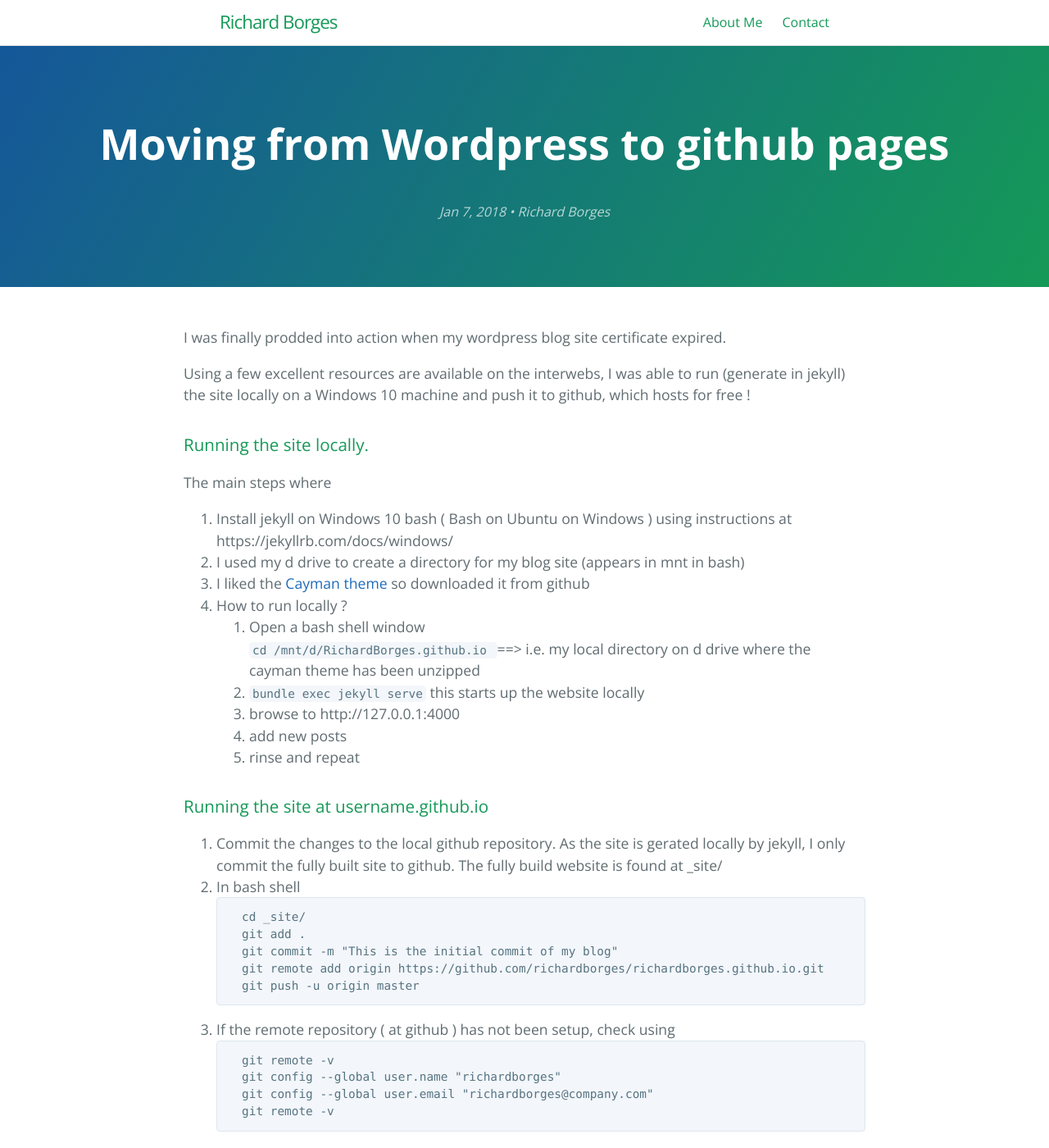
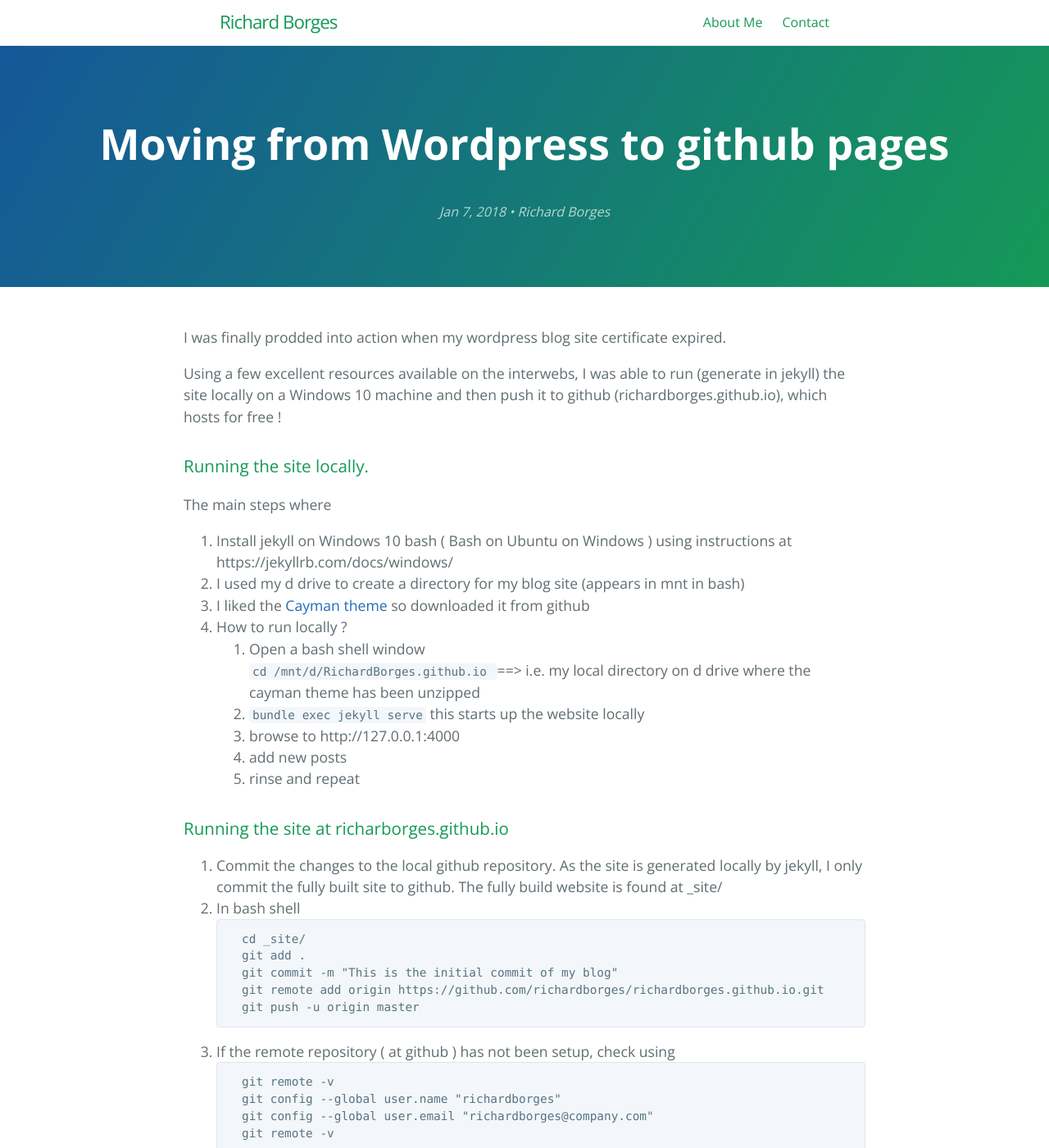
Before and after one commit to richardborges/richardborges.github.io, a Jekyll site: the page built from _posts/2018-01-07-moving-from-wordpress-to-github-pages.md, in a window 1280 px wide and 1400 px high. Shown: the whole window at 82% size. Built offline with Jekyll 4.4.1, drawn with Linux system fonts in a browser that asks for light colours.

````diff
--- a/_posts/2018-01-07-moving-from-wordpress-to-github-pages.md
+++ b/_posts/2018-01-07-moving-from-wordpress-to-github-pages.md
@@ -15,7 +15,7 @@ tags:
 
 I was finally prodded into action when my wordpress blog site certificate expired.
 
-Using a few excellent resources are available on the interwebs, I was able to run (generate in jekyll) the site locally on a Windows 10 machine and push it to github, which hosts for free !
+Using a few excellent resources available on the interwebs, I was able to run (generate in jekyll) the site locally on a Windows 10 machine and then push it to github (richardborges.github.io), which hosts for free !
 
 ### Running the site locally.
 The main steps where
@@ -32,8 +32,8 @@ The main steps where
     5. add new posts
     6. rinse and repeat
 
-### Running the site at username.github.io
-1. Commit the changes to the local github repository. As the site is gerated locally by jekyll, I only commit the fully built site to github. The fully build website is found at _site/
+### Running the site at richarborges.github.io
+1. Commit the changes to the local github repository. As the site is generated locally by jekyll, I only commit the fully built site to github. The fully build website is found at _site/
 2. In bash shell
   ```
   cd _site/
````
Also changed, not shown: _posts/2018-04-14-learning-react.md (added, +23 -0 lines), _posts/2018-04-15-saving-sql-varbinary-data-to-local-file.md (added, +56 -0 lines).
